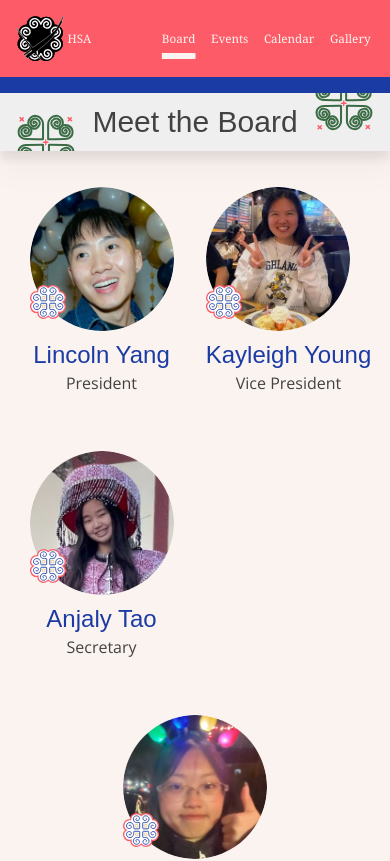
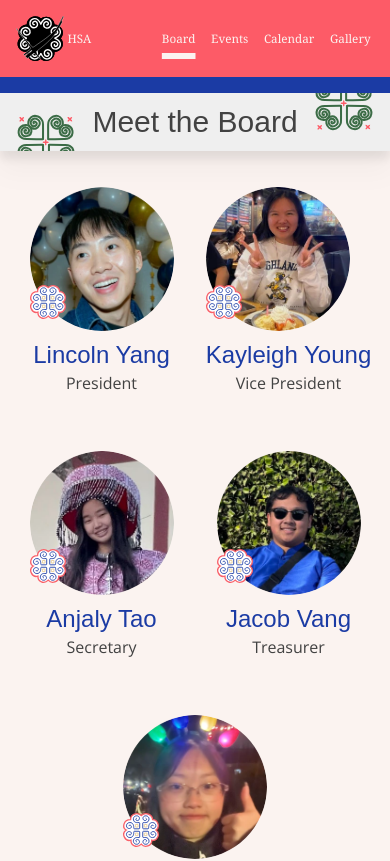
Before and after one commit to acm-ucr/hsa-website, a Next.js app: page /board in a window 390 px wide. Shown: the top 861 px of the page. Built offline with nearby package versions, Linux system fonts and the light colour scheme; a web font is replaced by a local one.

Commit message:
Fixed Jacob Vang (4th board member) disappearing on mobile

```diff
--- a/src/components/board/Boards.tsx
+++ b/src/components/board/Boards.tsx
@@ -29,7 +29,7 @@ const Boards = () => {
       </div>
 
       <div className="grid grid-cols-2 gap-6 md:hidden">
-        {board.slice(0, 3).map(({ position, name, image, badge }, index) => (
+        {board.slice(0, 4).map(({ position, name, image, badge }, index) => (
           <Board
             key={index}
             position={position}
```
